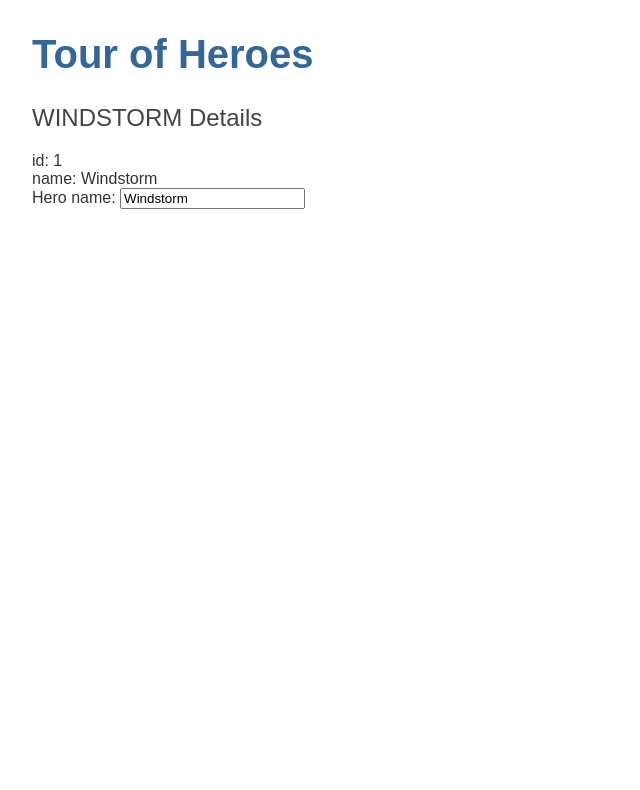
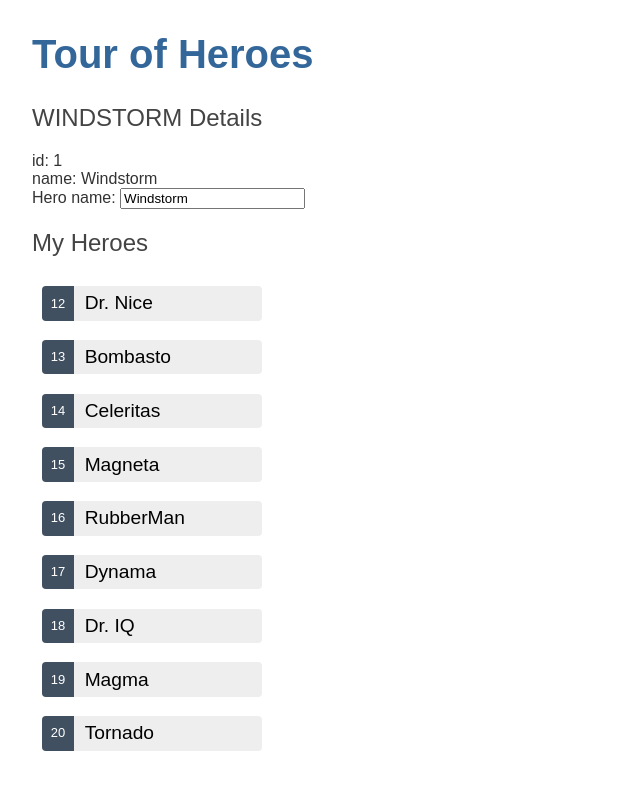
Before and after one commit to outspokenmagazine/bootcamp-tourofheroes, an Angular app: page / in a window 1280 px wide. Shown: the top 790 px of the page, without its empty margins (0-640 px from the left). Built offline with nearby package versions, Linux system fonts and the light colour scheme.

Commit message:
2. display a list

```diff
--- a/src/app/heroes/heroes.component.css
+++ b/src/app/heroes/heroes.component.css
@@ -0,0 +1,66 @@
+/* HeroesComponent's private CSS styles */
+.heroes {
+  margin: 0 0 2em 0;
+  list-style-type: none;
+  padding: 0;
+  width: 15em;
+}
+
+.heroes li {
+  display: flex;
+}
+
+.heroes button {
+  flex: 1;
+  cursor: pointer;
+  position: relative;
+  left: 0;
+  background-color: #EEE;
+  margin: .5em;
+  padding: 0;
+  border-radius: 4px;
+  display: flex;
+  align-items: stretch;
+  height: 1.8em;
+}
+
+.heroes button:hover {
+  color: #2c3a41;
+  background-color: #e6e6e6;
+  left: .1em;
+}
+
+.heroes button:active {
+  background-color: #525252;
+  color: #fafafa;
+}
+
+.heroes button.selected {
+  background-color: black;
+  color: white;
+}
+
+.heroes button.selected:hover {
+  background-color: #505050;
+  color: white;
+}
+
+.heroes button.selected:active {
+  background-color: black;
+  color: white;
+}
+
+.heroes .badge {
+  display: inline-block;
+  font-size: small;
+  color: white;
+  padding: 0.8em 0.7em 0 0.7em;
+  background-color: #405061;
+  line-height: 1em;
+  margin-right: .8em;
+  border-radius: 4px 0 0 4px;
+}
+
+.heroes .name {
+  align-self: center;
+}
--- a/src/app/heroes/heroes.component.html
+++ b/src/app/heroes/heroes.component.html
@@ -6,3 +6,23 @@
   <label for="name">Hero name: </label>
   <input id="name" [(ngModel)]="hero.name" placeholder="name">
 </div>
+
+
+<h2>My Heroes</h2>
+<ul class="heroes">
+  <li *ngFor="let hero of heroes">
+    <button [class.selected]="hero === selectedHero" type="button" (click)="onSelect(hero)">
+      <span class="badge">{{hero.id}}</span>
+      <span class="name">{{hero.name}}</span>
+    </button>
+  </li>
+</ul>
+
+<div *ngIf="selectedHero">
+  <h2>{{selectedHero.name | uppercase}} Details</h2>
+  <div>id: {{selectedHero.id}}</div>
+  <div>
+    <label for="hero-name">Hero name: </label>
+    <input id="hero-name" [(ngModel)]="selectedHero.name" placeholder="name">
+  </div>
+</div>
--- a/src/app/heroes/heroes.component.ts
+++ b/src/app/heroes/heroes.component.ts
@@ -1,5 +1,6 @@
 import { Component, OnInit } from '@angular/core';
 import { Hero } from '../hero';
+import { HEROES } from '../mock-heroes';
 
 @Component({
   selector: 'app-heroes',
@@ -11,10 +12,16 @@
     id: 1,
     name: 'Windstorm'
   };
+  heroes = HEROES;
 
   constructor() { }
 
   ngOnInit(): void {
   }
 
+  selectedHero?: Hero;
+  onSelect(hero: Hero): void {
+    this.selectedHero = hero;
+  }
+
 }
--- /dev/null
+++ b/src/app/mock-heroes.ts
@@ -0,0 +1,13 @@
+import { Hero } from './hero';
+
+export const HEROES: Hero[] = [
+  { id: 12, name: 'Dr. Nice' },
+  { id: 13, name: 'Bombasto' },
+  { id: 14, name: 'Celeritas' },
+  { id: 15, name: 'Magneta' },
+  { id: 16, name: 'RubberMan' },
+  { id: 17, name: 'Dynama' },
+  { id: 18, name: 'Dr. IQ' },
+  { id: 19, name: 'Magma' },
+  { id: 20, name: 'Tornado' }
+];
```
